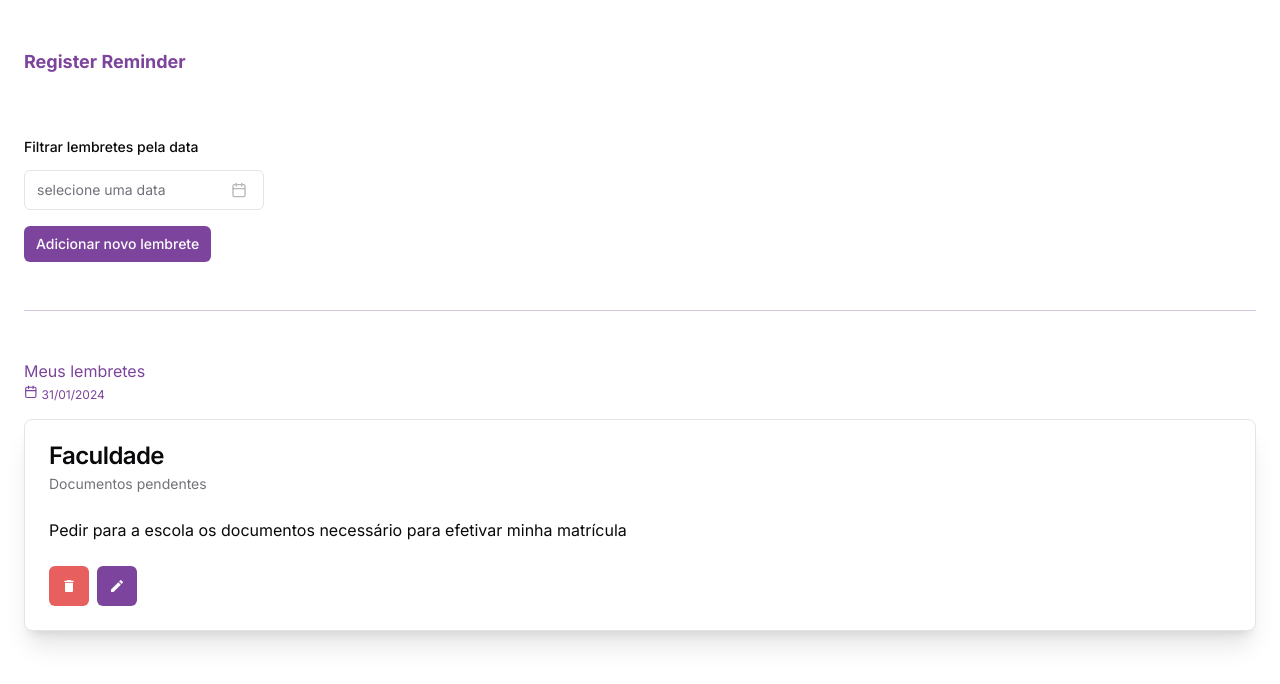
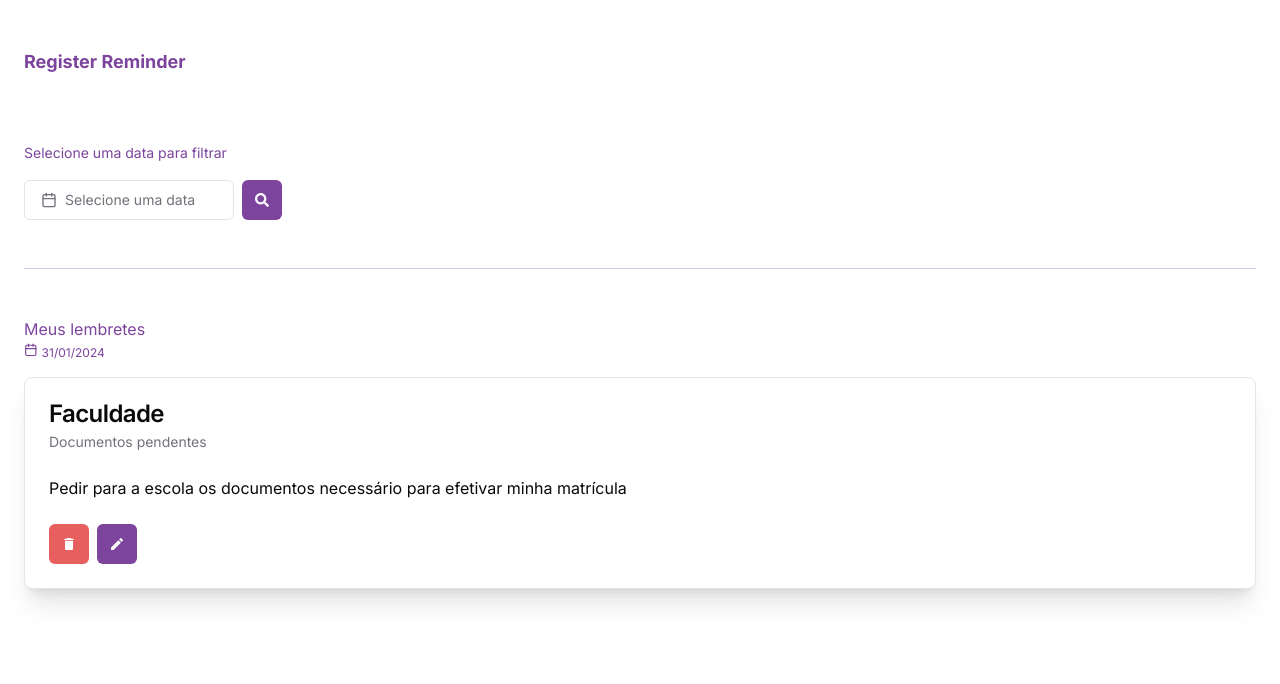
Before and after one commit to calvinsteixeira/register-reminders, a Next.js app: page /dashboard in a window 1280 px wide. Shown: the top 684 px of the page. Built offline with nearby package versions, Linux system fonts and the light colour scheme.

Commit message:
Ajustando componente de datepicker para filtro dos lembretes

```diff
--- a/app/dashboard/page.tsx
+++ b/app/dashboard/page.tsx
@@ -1,31 +1,59 @@
-import React from 'react'
-import { DatePicker, Divider, ContentCard } from '@/components/index'
-import { Button } from "@/components/ui/button"
-import { CalendarIcon } from "lucide-react"
+"use client";
 
-type Props = {}
+import React from "react";
+import { DatePicker, Divider, ContentCard } from "@/components/index";
+import { Button } from "@/components/ui/button";
+import { CalendarIcon } from "lucide-react";
+import { FaSearch } from "react-icons/fa";
+import { Loader2 } from "lucide-react";
 
-export default function page({ }: Props) {
+type Props = {};
+
+export default function page({}: Props) {
+  const [loadingFilterRequest, setLoadingFiltarRequest] =
+    React.useState<boolean>(false);
+
   return (
-    <main className='w-screen h-screen background'>
-      <h1 className='text-lg font-bold text-secondary mt-12'>Register Reminder</h1>
-      <div className='w-full h-full mt-16 flex flex-col'>
-        <div className='space-y-4'>
-          <DatePicker label='Filtrar lembretes pela data' placeholder='selecione uma data' />
-          <Button size={'sm'} className='bg-secondary text-secondary-foreground'>Adicionar novo lembrete</Button>
+    <main className="w-screen h-screen background">
+      <h1 className="text-lg font-bold text-secondary mt-12">
+        Register Reminder
+      </h1>
+      <div className="w-full h-full mt-16 flex flex-col">
+        <div className="space-y-4">
+          <span className="text-sm text-secondary">
+            Selecione uma data para filtrar
+          </span>
+          <div className="flex gap-2">
+            <DatePicker />
+            <Button
+              disabled={loadingFilterRequest}
+              className="bg-secondary"
+              size={"icon"}
+            >
+              {loadingFilterRequest ? (
+                <Loader2 className="h-4 w-4 animate-spin" />
+              ) : (
+                <FaSearch />
+              )}
+            </Button>
+          </div>
           <Divider />
         </div>
-        <div className='flex flex-col gap-4 mt-4'>
-          <div className='flex flex-col gap-0.5 text-secondary'>
+        <div className="flex flex-col gap-4 mt-4">
+          <div className="flex flex-col gap-0.5 text-secondary">
             <h2>Meus lembretes</h2>
-            <div className='flex items-baseline gap-1'>
-              <CalendarIcon className='h-[0.85rem] w-[0.85rem]'/>
-              <p className='text-xs'>31/01/2024</p>
+            <div className="flex items-baseline gap-1">
+              <CalendarIcon className="h-[0.85rem] w-[0.85rem]" />
+              <p className="text-xs">31/01/2024</p>
             </div>
           </div>
-          <ContentCard title='Faculdade' subtitle='Documentos pendentes' description='Pedir para a escola os documentos necessário para efetivar minha matrícula' />
+          <ContentCard
+            title="Faculdade"
+            subtitle="Documentos pendentes"
+            description="Pedir para a escola os documentos necessário para efetivar minha matrícula"
+          />
         </div>
       </div>
     </main>
-  )
+  );
 }
--- a/components/inputs/DatePicker.tsx
+++ b/components/inputs/DatePicker.tsx
@@ -1,101 +1,55 @@
-"use client"
+"use client";
 
-import { zodResolver } from "@hookform/resolvers/zod"
-import { format } from "date-fns"
-import { CalendarIcon } from "lucide-react"
-import { useForm } from "react-hook-form"
-import { z } from "zod"
-import { ptBR } from "date-fns/locale"
-import React from "react"
+import React from "react";
+import { format } from "date-fns";
+import { Calendar as CalendarIcon } from "lucide-react";
+import { ptBR } from "date-fns/locale";
 
-import { cn } from "@/lib/utils"
-import { Button } from "@/components/ui/button"
-import { Calendar } from "@/components/ui/calendar"
-import {
-  Form,
-  FormControl,
-  FormDescription,
-  FormField,
-  FormItem,
-  FormLabel,
-  FormMessage,
-} from "@/components/ui/form"
+import { cn } from "@/lib/utils";
+import { Button } from "@/components/ui/button";
+import { Calendar } from "@/components/ui/calendar";
 import {
   Popover,
   PopoverContent,
   PopoverTrigger,
-} from "@/components/ui/popover"
-
-const FormSchema = z.object({
-  dob: z.date({
-    required_error: "É necessário informar uma data.",
-  }),
-})
+} from "@/components/ui/popover";
 
 type Props = {
-  label?: string,
-  placeholder?: string
-}
+  label?: string;
+};
 
-export default function DatePicker({label, placeholder}: Props) {
-  const form = useForm<z.infer<typeof FormSchema>>({
-    resolver: zodResolver(FormSchema),
-  })
-
-  function onSubmit(data: z.infer<typeof FormSchema>) {
-    // Adicionar instruções
-  }
+export default function DatePicker({ label }: Props) {
+  const [date, setDate] = React.useState<Date>();
 
   return (
-    <Form {...form}>
-      <form onSubmit={form.handleSubmit(onSubmit)} className="space-y-6">
-        <FormField
-          control={form.control}
-          name="dob"
-          render={({ field }) => (
-            <FormItem className="flex flex-col">
-              <FormLabel className="mb-2">{label}</FormLabel>
     <Popover>
       <PopoverTrigger asChild>
-                  <FormControl>
         <Button
           variant={"outline"}
           className={cn(
-                        "w-[240px] pl-3 text-left font-normal",
-                        !field.value && "text-muted-foreground"
+            "w-[210px] justify-start text-left font-normal",
+            !date && "text-muted-foreground"
           )}
         >
-                      {field.value ? (
-                        format(field.value, "PPP", { locale: ptBR })
+          <>
+            <CalendarIcon className="mr-2 h-4 w-4" />
+            {date ? (
+              format(date, "dd/MM/yyyy", { locale: ptBR })
             ) : (
-                        <span>{placeholder || "Selecione uma data"}</span>
+              <span>{label || "Selecione uma data"}</span>
             )}
-                      <CalendarIcon className="ml-auto h-4 w-4 opacity-50" />
+          </>
         </Button>
-                  </FormControl>
       </PopoverTrigger>
-                <PopoverContent className="w-auto p-0" align="start">
+      <PopoverContent className="w-auto p-0">
         <Calendar
           mode="single"
-                    selected={field.value}
-                    onSelect={field.onChange}
+          selected={date}
           locale={ptBR}
-                    disabled={(date) =>
-                      date > new Date() || date < new Date("2024-01-01")
-                    }
+          onSelect={setDate}
           initialFocus
         />
       </PopoverContent>
     </Popover>
-              {/* <FormDescription>
-                Your date of birth is used to calculate your age.
-              </FormDescription> */}
-              <FormMessage />
-            </FormItem>
-          )}
-        />
-        {/* <Button className='bg-secondary text-secondary-foreground' type="submit">Buscar</Button> */}
-      </form>
-    </Form>
-  )
+  );
 }
```
Lines whose indentation alone changed are shown as unchanged.
